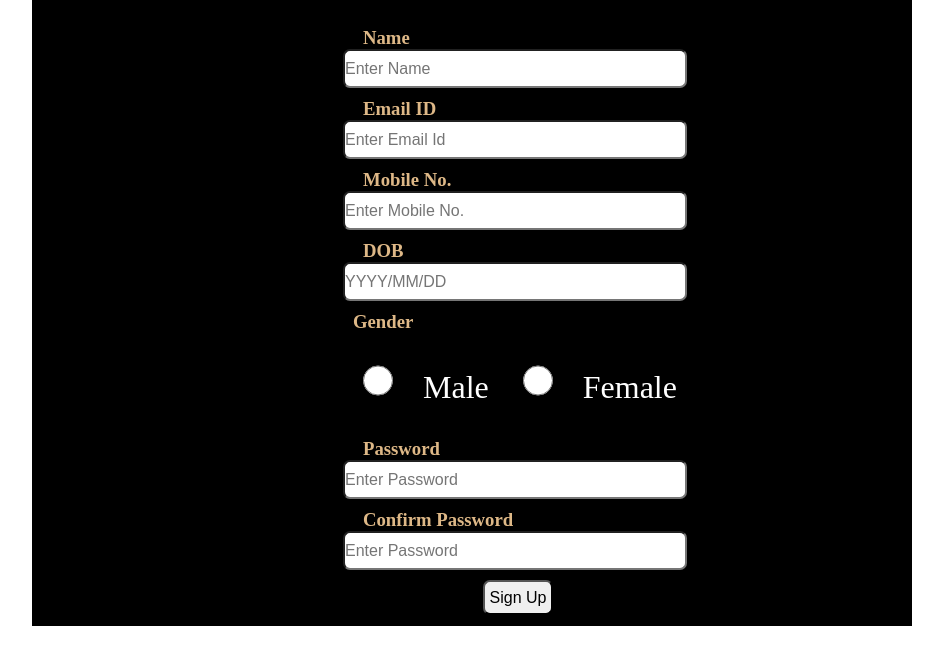
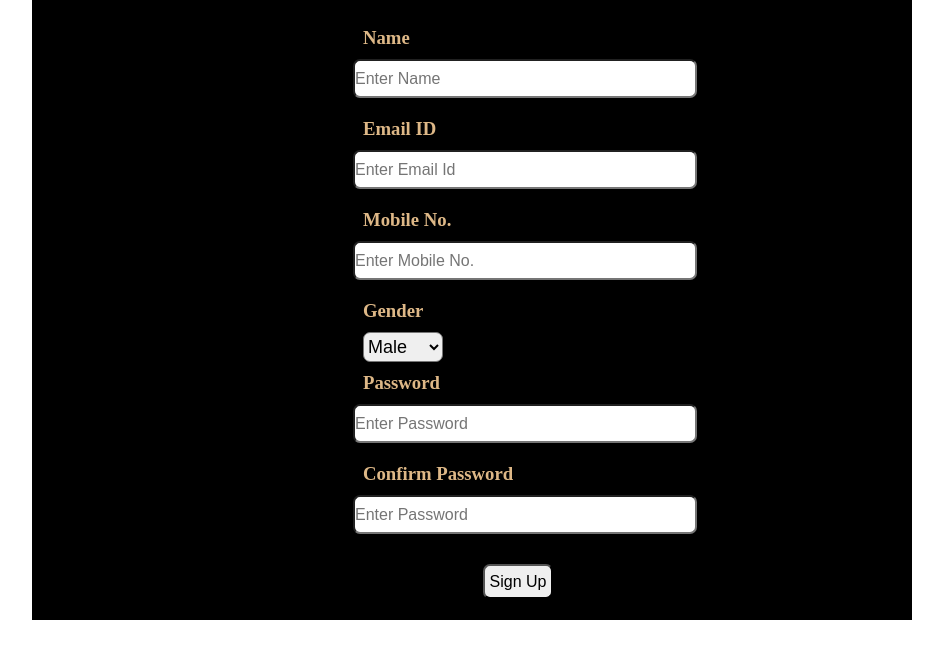
Before and after one commit to shruteshthorve/HTML-project1, a plain HTML site: page index.html in a window 1280 px wide. Shown: the part 251-916 px from the top of the page, without its empty margins (168-1111 px from the left). Drawn offline with Linux system fonts and the light colour scheme.

Commit message:
fire modified

```diff
--- a/index.css
+++ b/index.css
@@ -28,10 +28,9 @@ h3{
     margin: 10px;
 }
 
-input {
-    /* color: #fff; */
+input{
     font-size: 16px;
-    /* margin: 10px; */
+    margin: 10px;
     width:340px;
     height: 35px;
     border-radius: 7px;
@@ -51,13 +50,3 @@ input {
     width: 70px;
     margin-left: 140px;
 }
-
- #radio{
-    margin: 30px;
-    width: 30px;
-
-}
- #male, #female{
-    font-size: 32px;
-    color: white;
-}
--- a/index.html
+++ b/index.html
@@ -29,18 +29,14 @@
                 <input type="text" placeholder="Enter Mobile No.">
             </div>
 
+
             <div class="content">
-                <h3>DOB</h3>
-                <input type="text" placeholder="YYYY/MM/DD">
-            </div>
-
-
-
-            <div class="Gender">
                 <label for="Gender"><h3>Gender</h3></label>
-                <input type="radio" name="gender" value="Male" id="radio"><label for="male" id="male">Male</label>
-                <input type="radio" name="gender" value="Female" id="radio"><label for="female" id="female">Female</label>
-
+                <select name="Gender" id="Gender">
+                    <option value="Male">Male</option>
+                    <option value="Female">Female</option>
+                    <option value="Other">Other</option>
+                </select>
             </div>
 
             <div class="content">
```
